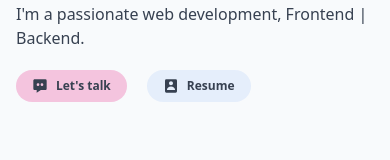
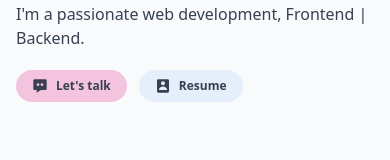
Before and after one commit to ChristopherDevv/portfolio, a Vue app: page / in a window 390 px wide. Shown: the part 458-618 px from the top of the page. Built offline with nearby package versions, Linux system fonts and the light colour scheme.

Commit message:
changes in buttons - home view

```diff
--- a/src/views/HomeView.vue
+++ b/src/views/HomeView.vue
@@ -44,7 +44,7 @@ import ModalVue from '../components/Modal.vue';
             <span class="block text-[42px] md:text-[65px] font-bold">I'm </span>
             <img class="mt-1" src="https://readme-typing-svg.demolab.com?font=Roboto&weight=700&size=60&pause=1000&color=0DB1E3&vCenter=true&random=false&width=550&height=60&lines=Christoper;Frontend+developer;Designer;Backend+developer" alt="about image">
             <p class="mt-3 font-medium">I'm a passionate web development, Frontend | Backend.</p>
-           <div class="mt-5 flex items-center gap-5">
+           <div class="mt-5 flex items-center gap-3 md:gap-5">
             <RouterLink :to="{name: 'contact'}">
                 <button class="inline-flex items-center justify-center gap-2 px-4 py-2 rounded-full bg-pink-500 bg-opacity-30  hover:bg-opacity-40 transition-all duration-500">
                     <svg xmlns="http://www.w3.org/2000/svg" class="fill-current w-4 h-auto" viewBox="0 0 24 24"><path d="M20 2H4c-1.103 0-2 .894-2 1.992v12.017C2 17.106 2.897 18 4 18h3v4l6.351-4H20c1.103 0 2-.894 2-1.992V3.992A1.998 1.998 0 0 0 20 2zm-9 8a2 2 0 1 1-2-2c.086 0 .167.015.25.025.082-.014.164-.025.25-.025A1.5 1.5 0 0 1 11 9.5c0 .086-.012.168-.025.25.01.083.025.165.025.25zm4 2a2 2 0 0 1-2-2c0-.086.015-.167.025-.25A1.592 1.592 0 0 1 13 9.5 1.5 1.5 0 0 1 14.5 8c.086 0 .168.011.25.025.083-.01.164-.025.25-.025a2 2 0 0 1 0 4z"></path></svg>
```
